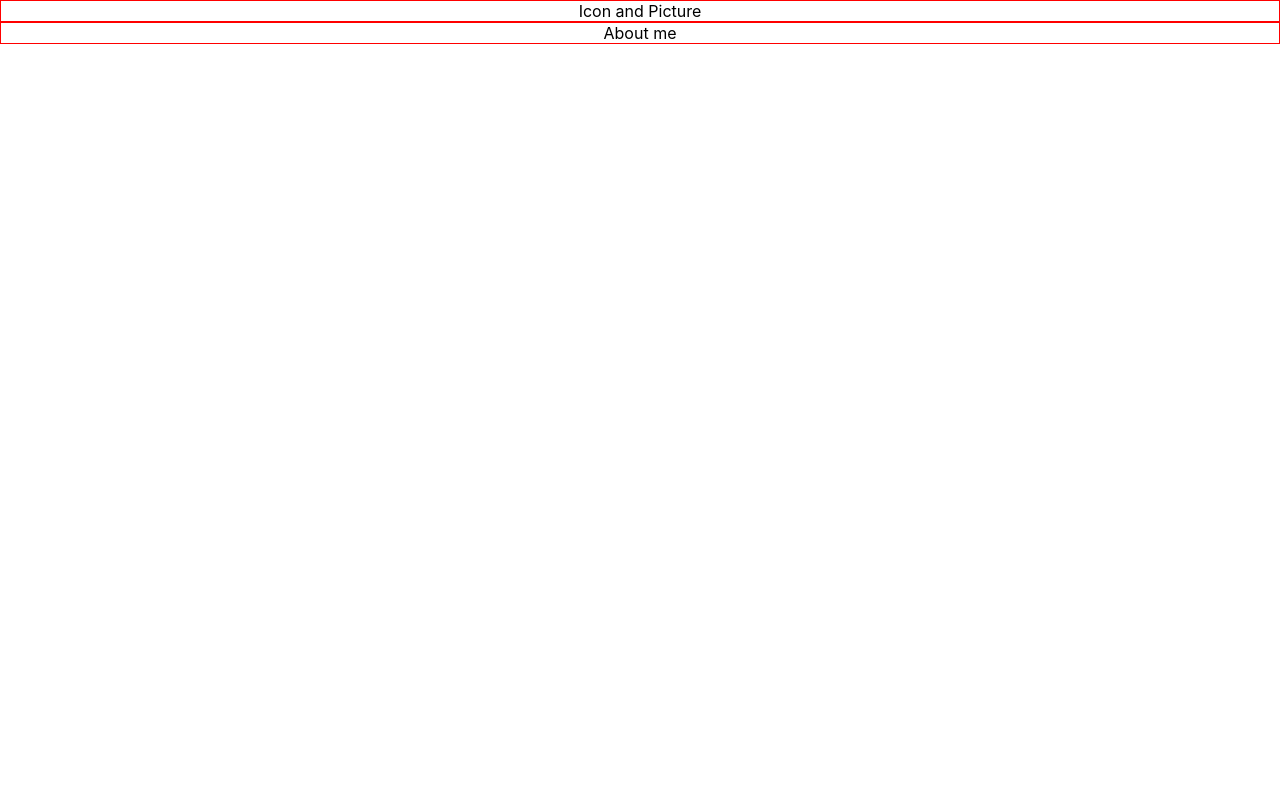
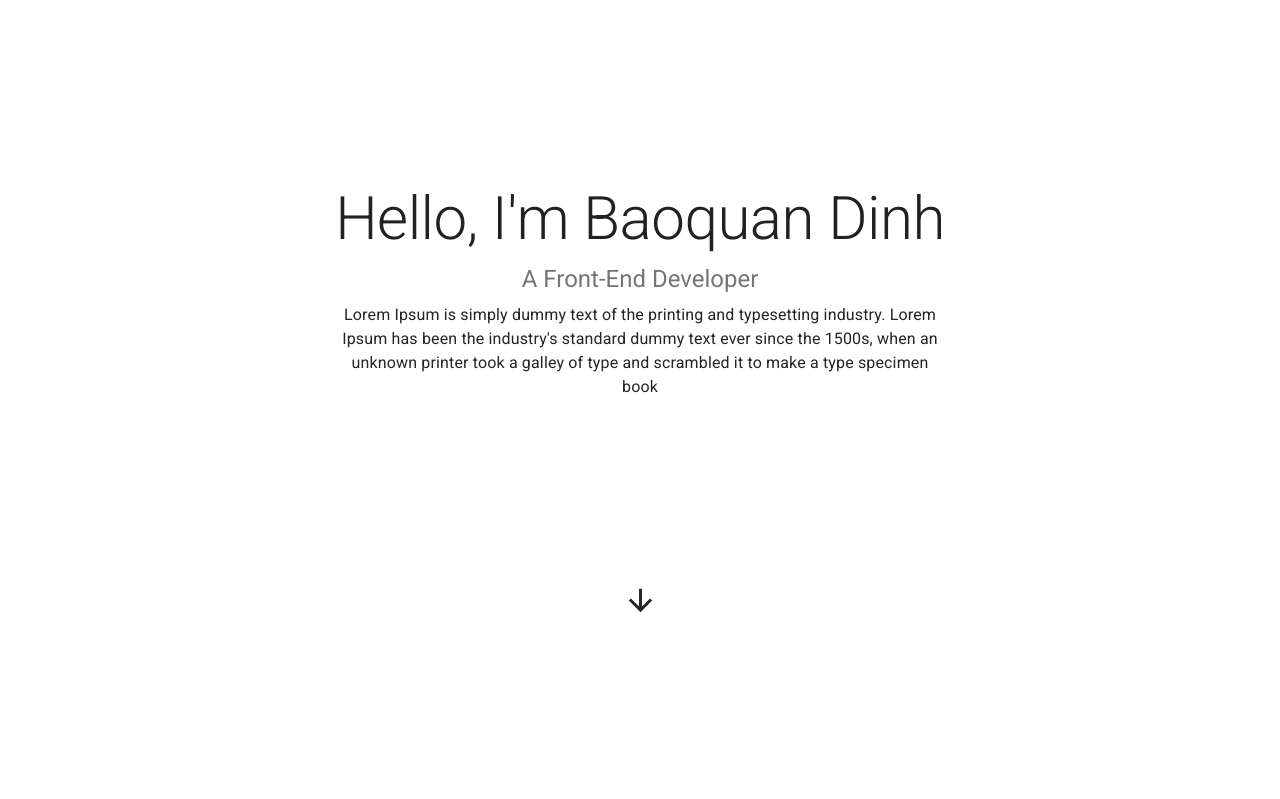
Before and after one commit to baoquandinh/baoquandinh.github.io, a React (Create React App) app in the folder baoquandinhportfolio/: page / in a window 1280 px wide. Shown: the top 799 px of the page. Built offline with nearby package versions, Linux system fonts and the light colour scheme.

Commit message:
Changed justifyContent to justify

```diff
--- a/baoquandinhportfolio/src/App.tsx
+++ b/baoquandinhportfolio/src/App.tsx
@@ -4,25 +4,25 @@ import { AboutMePage, SkillsPage, ProjectsPage, ContactMePage, WelcomePage } fro
 import Footer from './components/Footer/Footer';
 import 'aos/dist/aos.css';
 import AOS from 'aos'
-import { Grid } from '@material-ui/core'
+import { Grid, Container } from '@material-ui/core'
 
 function App() {
   AOS.init()
   return (
     <div className="App">
-      <Grid container direction="column">
+      {/* <Grid container direction="column">
         <Grid item className="test">Icon and Picture</Grid>
         <Grid item className="test">About me </Grid>
         <Grid item>
           <Footer />
         </Grid>
-      </Grid>
+      </Grid> */}
       {/* <WelcomePage /> */}
-      {/* <Container>
+      <Container>
         <AboutMePage />
         <ProjectsPage />
         <ContactMePage />
-      </Container> */}
+      </Container>
     </div>
   );
 }
--- a/baoquandinhportfolio/src/components/ContactMe/ContactMeForm.tsx
+++ b/baoquandinhportfolio/src/components/ContactMe/ContactMeForm.tsx
@@ -108,7 +108,7 @@ export class ContactMeForm extends Component<IProp, IState> {
     }
 
     render() {
-        return <Grid container spacing={1} justifyContent="center" data-aos="fade-in" data-aos-duration="1000">
+        return <Grid container spacing={1} justify="center" data-aos="fade-in" data-aos-duration="1000">
             {this.inputFields.map(inputField => {
                 return <Grid item key={`${inputField.id}GridItem`} xs={12}>
                     <FormControl variant="filled" error={false} required style={{ width: "75%", paddingTop: "7px", paddingBottom: "7px" }}>
--- a/baoquandinhportfolio/src/pages/ContactMePage.tsx
+++ b/baoquandinhportfolio/src/pages/ContactMePage.tsx
@@ -4,7 +4,7 @@ import { Grid, Typography, Paper } from '@material-ui/core';
 
 
 export const ContactMePage = () => {
-    return <Grid container direction="column" justifyContent="center" alignItems="center"  className="test" style={{ height: "100vh" }}>
+    return <Grid container direction="column" justify="center" alignItems="center"  className="test" style={{ height: "100vh" }}>
         {/* <Grid item xs={12}>
             <Typography color="textPrimary" variant="h3" component="h3">Contact Me</Typography>
         </Grid> */}
```
Also changed, not shown: 1 other file (tests, documents, lock files or other folders).
